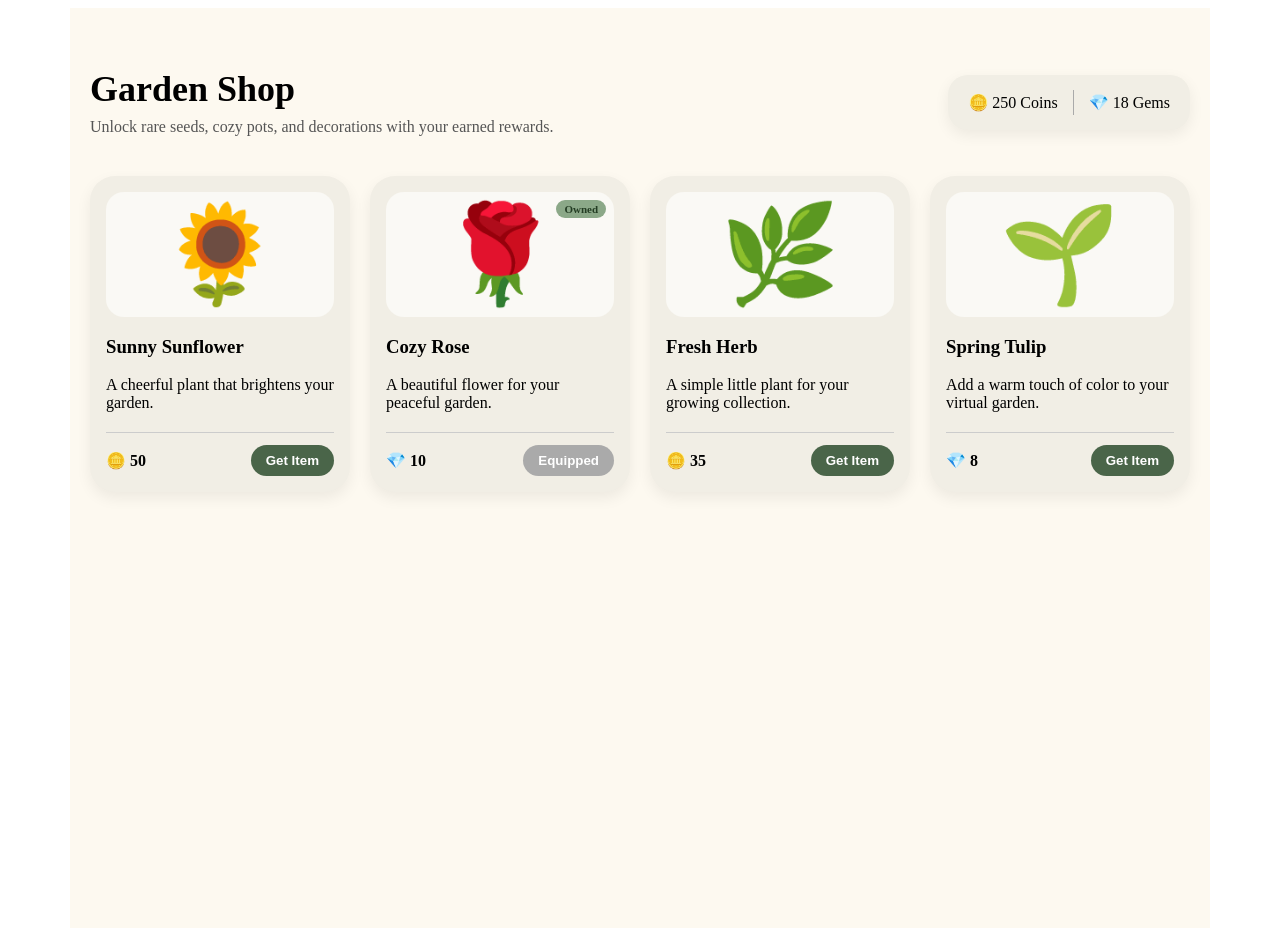
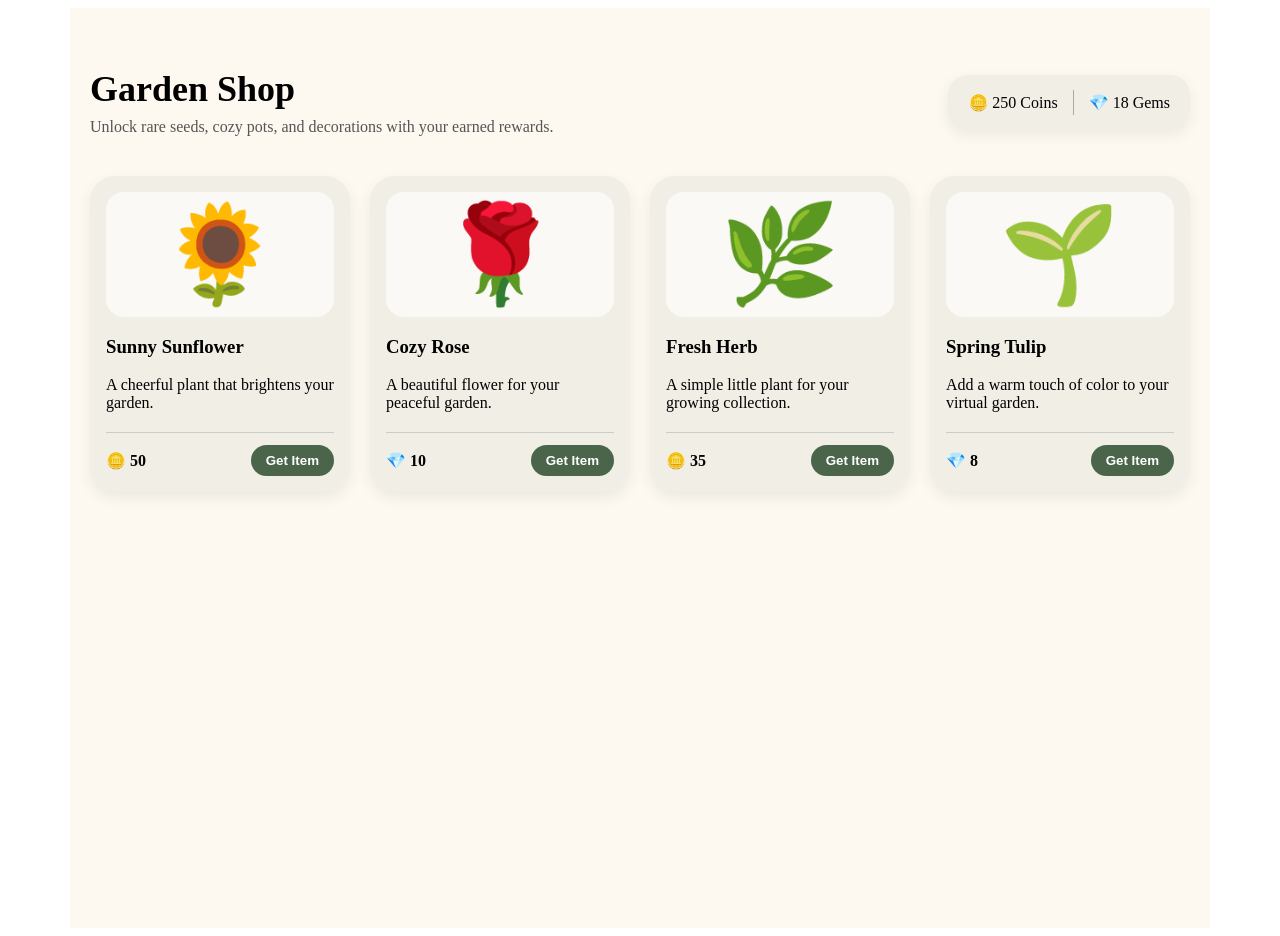
Before and after one commit to wekesabrian224-hash/Habit-Tracker, a React (Vite) app in the folder Habit-Tracker/: page / in a window 1280 px wide. Built offline with nearby package versions, Linux system fonts and the light colour scheme.

Commit message:
inscript events

```diff
--- a/Habit-Tracker/src/ShopView/ShopView.jsx
+++ b/Habit-Tracker/src/ShopView/ShopView.jsx
@@ -1,8 +1,9 @@
+import { useState } from "react";
 import { motion } from "motion/react";
 import { PixelPlant } from "../Garden/Plants";
 import "./ShopView.css";
 
-// These are the items that will appear in the shop
+// Shop items
 const defaultItems = [
   {
     id: 1,
@@ -13,6 +14,7 @@ const defaultItems = [
     currency: "coins",
     owned: false,
   },
+
   {
     id: 2,
     name: "Cozy Rose",
@@ -20,8 +22,9 @@ const defaultItems = [
     species: "rose",
     price: 10,
     currency: "gems",
-    owned: true,
+    owned: false,
   },
+
   {
     id: 3,
     name: "Fresh Herb",
@@ -31,6 +34,7 @@ const defaultItems = [
     currency: "coins",
     owned: false,
   },
+
   {
     id: 4,
     name: "Spring Tulip",
@@ -43,9 +47,55 @@ const defaultItems = [
 ];
 
 function ShopView({ items, user, onBuyItem }) {
-  // Use the items from the app.
-  // If there are none, use our four shop items.
-  const shopItems = items && items.length > 0 ? items : defaultItems;
+  // Use the items coming from the app.
+  // If there are no items, use our default items.
+  const [shopItems, setShopItems] = useState(
+    items && items.length > 0 ? items : defaultItems,
+  );
+
+  // Keep track of the user's coins and gems
+  const [coins, setCoins] = useState(user?.coins ?? 250);
+  const [gems, setGems] = useState(user?.gems ?? 18);
+
+  // This function runs when Get Item is clicked
+  const handleBuy = (item) => {
+    // Check if the item costs coins
+    if (item.currency === "coins") {
+      // Check if the user has enough coins
+      if (coins < item.price) {
+        alert("You don't have enough coins!");
+        return;
+      }
+
+      // Remove the price from the coins
+      setCoins(coins - item.price);
+    }
+
+    // Check if the item costs gems
+    if (item.currency === "gems") {
+      // Check if the user has enough gems
+      if (gems < item.price) {
+        alert("You don't have enough gems!");
+        return;
+      }
+
+      // Remove the price from the gems
+      setGems(gems - item.price);
+    }
+
+    // Change the item to owned
+    setShopItems(
+      shopItems.map((shopItem) =>
+        shopItem.id === item.id ? { ...shopItem, owned: true } : shopItem,
+      ),
+    );
+
+    // If the parent component has its own buy function,
+    // send the purchased item to it.
+    if (onBuyItem) {
+      onBuyItem(item);
+    }
+  };
 
   return (
     <div className="shop">
@@ -60,13 +110,13 @@ function ShopView({ items, user, onBuyItem }) {
           </p>
         </div>
 
-        {/* Show the user's balance */}
+        {/* User balance */}
         <div className="balance">
-          <span>🪙 {user?.coins ?? 250} Coins</span>
+          <span>🪙 {coins} Coins</span>
 
           <span className="line"></span>
 
-          <span>💎 {user?.gems ?? 18} Gems</span>
+          <span>💎 {gems} Gems</span>
         </div>
       </div>
 
@@ -82,7 +132,7 @@ function ShopView({ items, user, onBuyItem }) {
             <div className="plant-box">
               <PixelPlant stage={5} species={item.species} size={96} />
 
-              {/* Show Owned if the user already has it */}
+              {/* Show Owned */}
               {item.owned && <span className="owned">Owned</span>}
             </div>
 
@@ -95,14 +145,13 @@ function ShopView({ items, user, onBuyItem }) {
 
             {/* Price and button */}
             <div className="item-bottom">
+              {/* Show price */}
               <strong>
                 {item.currency === "coins" ? "🪙" : "💎"} {item.price}
               </strong>
 
-              <button
-                onClick={() => onBuyItem && onBuyItem(item)}
-                disabled={item.owned}
-              >
+              {/* Buy button */}
+              <button onClick={() => handleBuy(item)} disabled={item.owned}>
                 {item.owned ? "Equipped" : "Get Item"}
               </button>
             </div>
```
